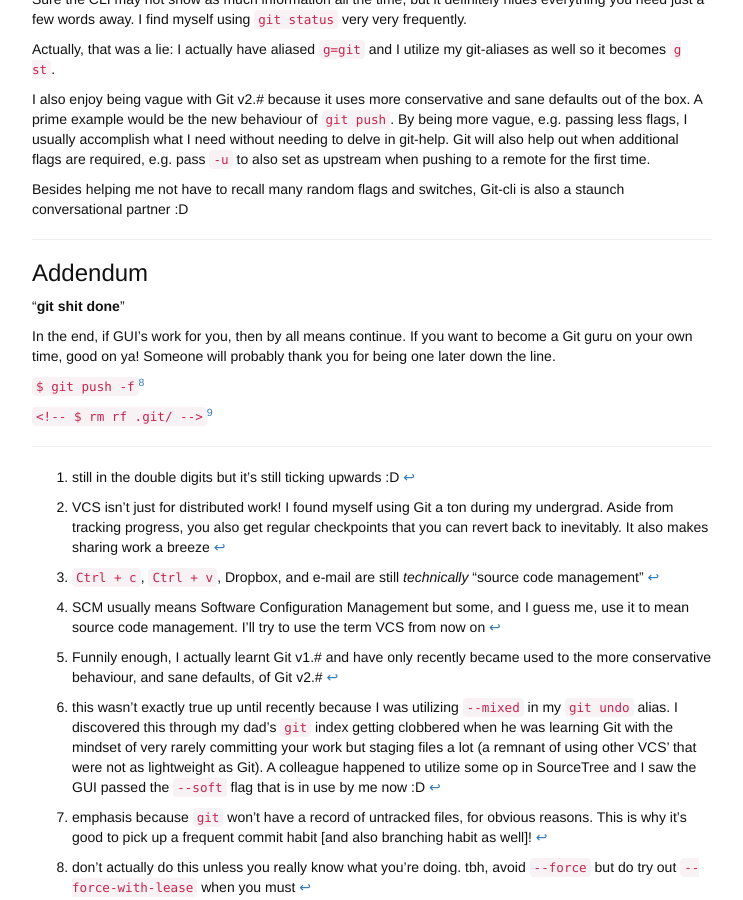
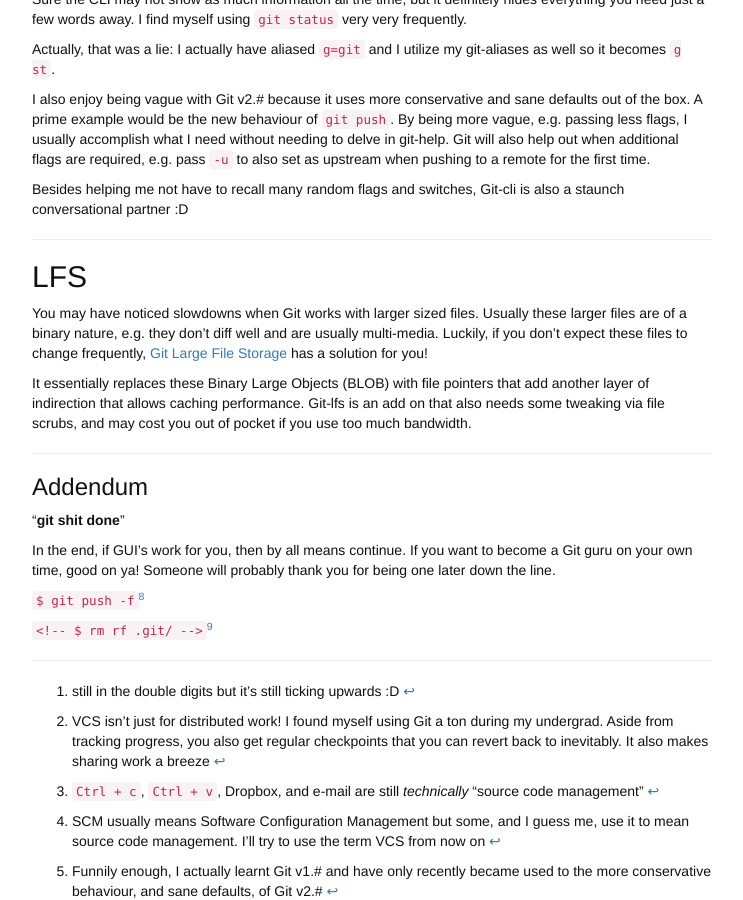
Before and after one commit to scguo/scguo.github.io, a Jekyll site: the page built from _posts/2018-07-08-git-gud.md, in a window 1280 px wide and 900 px high, scrolled down 3719 px. Shown: the whole window, without its empty margins (268-1011 px from the left). Built offline with Jekyll 4.4.1, drawn with Linux system fonts in a browser that asks for light colours; comment, search, counter and statistics services are not loaded.

Commit message:
:construction_worker: add git-lfs section to git gud

```diff
--- a/_posts/2018-07-08-git-gud.md
+++ b/_posts/2018-07-08-git-gud.md
@@ -131,6 +131,14 @@ Besides helping me not have to recall many random flags and switches, Git-cli is
 
 ---
 
+## LFS
+
+You may have noticed slowdowns when Git works with larger sized files. Usually these larger files are of a binary nature, e.g. they don't diff well and are usually multi-media. Luckily, if you don't expect these files to change frequently, [Git Large File Storage][git-lfs] has a solution for you!
+
+It essentially replaces these Binary Large Objects (BLOB) with file pointers that add another layer of indirection that allows caching performance. Git-lfs is an add on that also needs some tweaking via file scrubs, and may cost you out of pocket if you use too much bandwidth.
+
+---
+
 ### Addendum
 
 "**git shit done**"
@@ -154,6 +162,7 @@ If you want to become a Git guru on your own time, good on ya! Someone will prob
 [^9]: srsly don't do this, you're only hurting yourself, and the person who you end up asking to resolve this
 
 [git-config]: https://github.com/scguo/dotFiles/blob/master/.gitconfig
+[git-lfs]: https://git-lfs.github.com/
 [git-scm]: https://git-scm.com/
 [molly-guard]: http://manpages.ubuntu.com/manpages/trusty/man8/molly-guard.8.html
 [pymetrics]: https://www.pymetrics.com/about/
```
